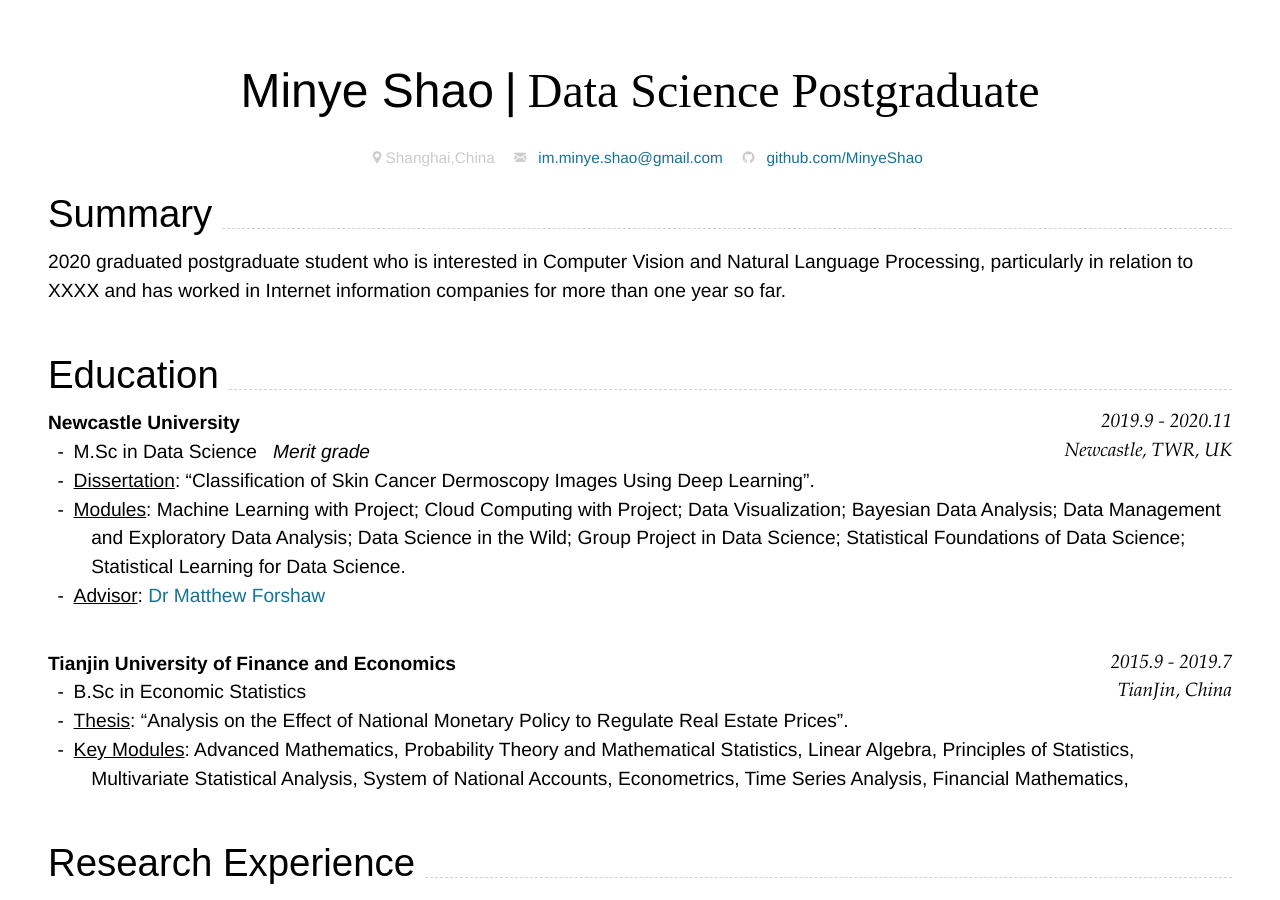
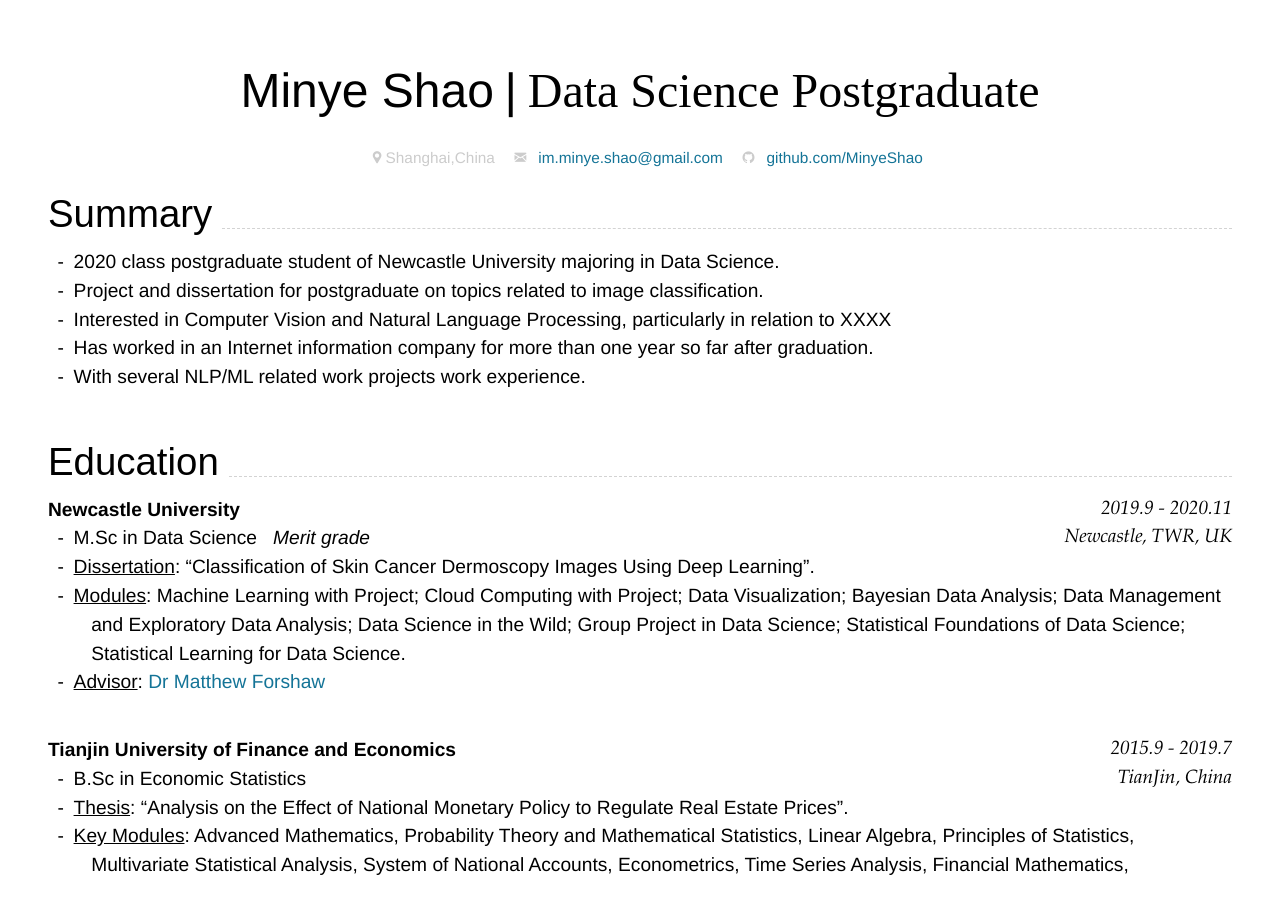
Before and after one commit to MinyeShao/CV_Markdown, a Jekyll site: the page built from index.md, in a window 1280 px wide and 900 px high. Built offline with Jekyll 4.4.1, drawn with Linux system fonts in a browser that asks for light colours; nearby versions of some CDN libraries; some of the changed text lies outside the part shown.

Commit message:
Update index.md

```diff
--- a/index.md
+++ b/index.md
@@ -22,8 +22,11 @@ github:
 
 {% include cv-contact.html %}
 ## Summary
-
-2020 graduated postgraduate student who is interested in Computer Vision and Natural Language Processing, particularly in relation to XXXX and has worked in Internet information companies for more than one year so far.
+- 2020 class postgraduate student of Newcastle University majoring in Data Science.
+- Project and dissertation for postgraduate on topics related to image classification.
+- Interested in Computer Vision and Natural Language Processing, particularly in relation to XXXX
+- Has worked in an Internet information company for more than one year so far after graduation.
+- With several NLP/ML related work projects work experience.
 
 
 
@@ -101,7 +104,8 @@ The data sourced from the content of procurement and bidding announcements crawl
 <br>
 ## Skills
 Programming/ScriptingLanguages:Python,Sql,R
-Frameworks/Environment:Pytorch,OpenCV,Keras,NLTK,SpaCy,Linux
+<br>
+Technologies/Environment:Pytorch,OpenCV,Keras,NLTK,SpaCy,Linux
 
 
 
```
